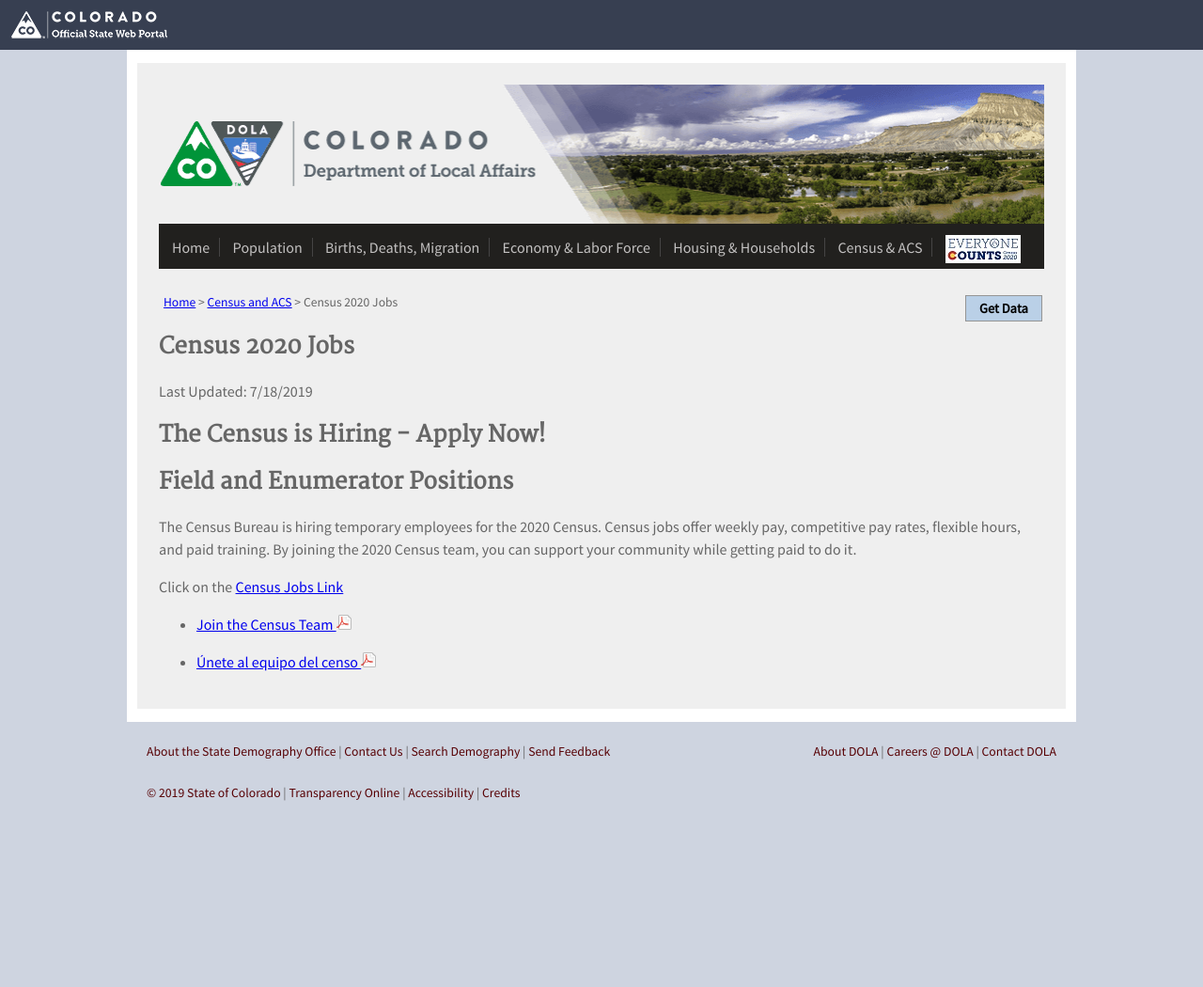
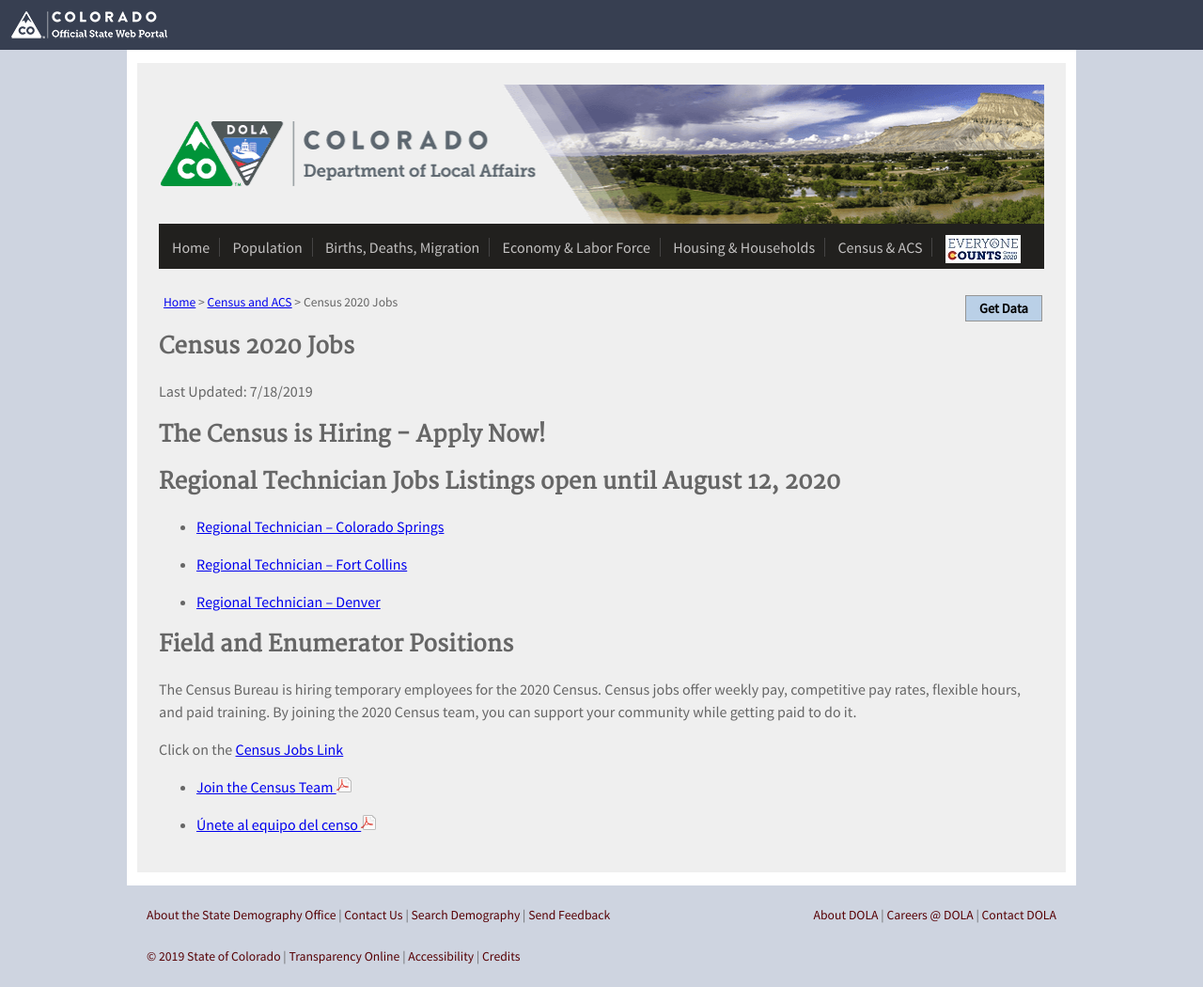
Before and after one commit to TBleess/Website_New, a Jekyll site: the page built from pages/5_CensusACS/2020-census-jobs.md, in a window 1280 px wide. Shown: the whole page at 94% size. Built offline with Jekyll 4.4.1, drawn with Linux system fonts in a browser that asks for light colours; before the commit the page ends 900 px from its top, so only the background shows below that.

Commit message:
Update 2020-census-jobs.md

```diff
--- a/pages/5_CensusACS/2020-census-jobs.md
+++ b/pages/5_CensusACS/2020-census-jobs.md
@@ -12,6 +12,14 @@
 
 ## The Census is Hiring - Apply Now!
 
+## Regional Technician Jobs  Listings open until August 12, 2020
+
+* [Regional Technician – Colorado Springs](https://www.usajobs.gov/GetJob/ViewDetails/541137900?#)
+
+* [Regional Technician – Fort Collins](https://www.usajobs.gov/GetJob/ViewDetails/541127300?#)
+
+* [Regional Technician – Denver](https://www.usajobs.gov/GetJob/ViewDetails/541137900?#)
+
 ## Field and Enumerator Positions
 The Census Bureau is hiring temporary employees for the 2020 Census. Census jobs offer weekly pay, competitive pay rates, flexible hours, and paid training. By joining the 2020 Census team, you can support your community while getting paid to do it.
 
```
